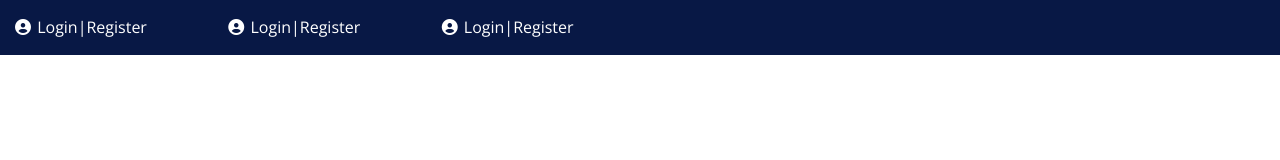
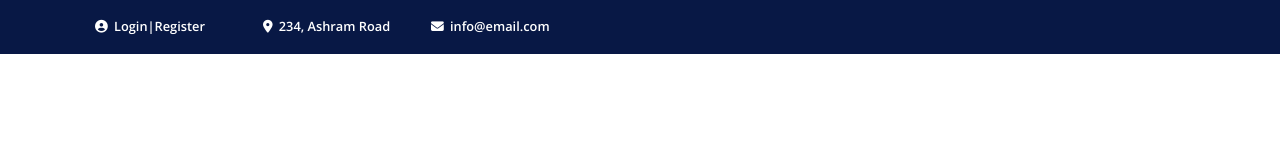
Before and after one commit to shashank151299/LMS, a plain HTML site: page main/index.html in a window 1280 px wide. Drawn offline with nearby package versions, Linux system fonts and the light colour scheme.

Commit message:
Header-Updated

```diff
--- a/main/css/style.css
+++ b/main/css/style.css
@@ -11,6 +11,7 @@ body {
     font-family: 'Open Sans', sans-serif;
     font-weight: 400;
     font-size: 16px;
+    line-height: 1;
     text-rendering: optimizeLegibility;
     overflow-x: hidden;
 }
@@ -25,18 +26,29 @@ a:visited {
 .headerTop {
   background-color: #081845;
   color: white;
-  padding-top: 15px;
+  padding: 5px 80px;
+}
+
+.login {
+  margin-right: 0;
+  padding-right: 0;
+  max-width: 15%;
 }
 
 .icon {
   display: inline-block;
   color: #ffffff;
+  vertical-align: middle;
+  font-size: 80%;
 }
 
 .icon-text {
   display: inline-block;
   padding-left: 2px;
-  color: #ffffff;
+  padding-top: 15px;
+  vertical-align: middle;
+  font-size: 80%;
+  font-weight: 600;
 }
 
 .icon-text a {
--- a/main/index.html
+++ b/main/index.html
@@ -19,13 +19,30 @@
                     <p class="icon-text"><a href="">Login</a>|<a href="">Register</a></p>
                 </div>
                 <div class="col-2 login">
-                    <i class="fas fa-user-circle icon"></i>
-                    <p class="icon-text"><a href="">Login</a>|<a href="">Register</a></p>
+                    <i class="fas fa-map-marker-alt icon"></i>
+                    <p class="icon-text">234, Ashram Road</p>
                 </div>
                 <div class="col-2 login">
-                    <i class="fas fa-user-circle icon"></i>
-                    <p class="icon-text"><a href="">Login</a>|<a href="">Register</a></p>
+                    <i class="fas fa-envelope icon"></i>
+                    <p class="icon-text">info@email.com</p>
                 </div>
+                <!-- <div class="socialIcons">
+                    <div class="col-1">
+                        <i class="fas fa-facebook-f socialSingleIcon"></i>
+                    </div>
+                    <div class="col-1">
+                        <i class="fas fa-instagram socialSingleIcon"></i>
+                    </div>
+                    <div class="col-1">
+                        <i class="fas fa-twitter socialSingleIcon"></i>
+                    </div>
+                    <div class="col-1">
+                        <i class="fas fa-youtube socialSingleIcon"></i>
+                    </div>
+                    <div class="col-1">
+                        <i class="fas fa-linkedin socialSingleIcon"></i>
+                    </div>
+                </div> -->
             </div>
         </section>
     </div>
```
